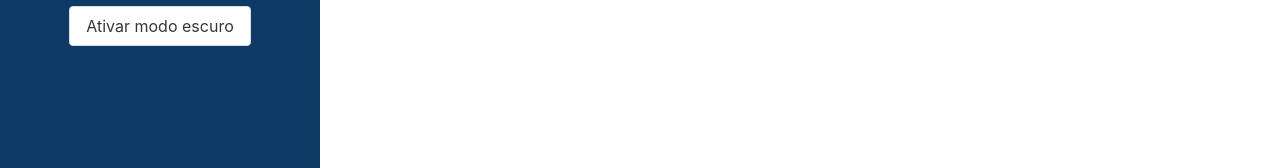
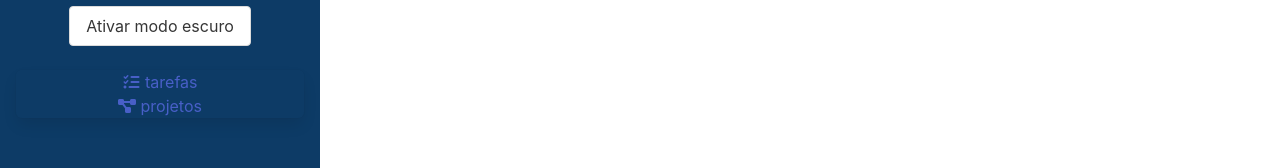
Before and after one commit to rafhaelcardoso/Track, a Vue app: page / in a window 1280 px wide. Shown: the part 216-384 px from the top of the page. Built offline with nearby package versions, Linux system fonts and the light colour scheme.

Commit message:
feat: :sparkles: Add a navigation menu in the SideBar
Add a navigation menu in the SideBar

```diff
--- a/src/components/BarraLateral.vue
+++ b/src/components/BarraLateral.vue
@@ -3,9 +3,27 @@
     <h1>
       <img src="../assets/logo.png" alt="Logo">
     </h1>
+    <div class="has-text-centered">
     <button class="button" @click="switchTheme">
       {{ themeSelector }}
     </button>
+    </div>
+     <nav class="panel mt-5">
+      <ul>
+        <li>
+          <router-link to="/" class="link">
+            <i class="fas fa-tasks"></i>
+            tarefas
+          </router-link>
+        </li>
+        <li>
+          <router-link to="/projetos" class="link">
+            <i class="fas fa-project-diagram"></i>
+            projetos
+          </router-link>
+        </li>
+      </ul>
+    </nav>
   </header>
 </template>
 
```
